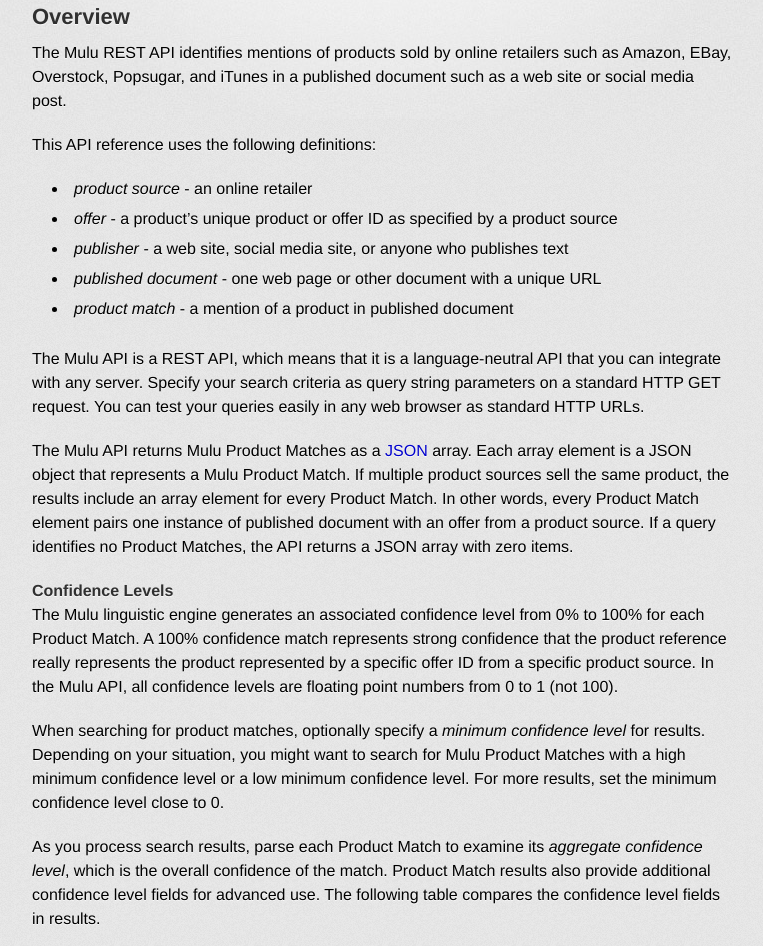
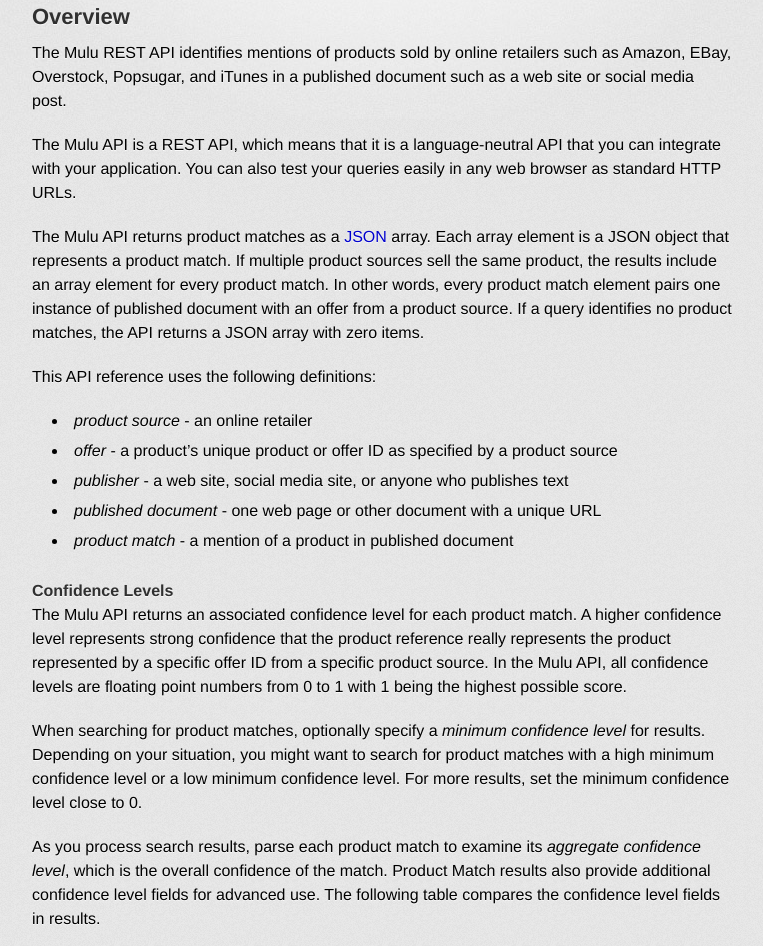
Before and after one commit to mulu/mulu.github.io, a Jekyll site: the page built from docs/api_overview.md, in a window 1280 px wide and 1400 px high. Shown: the part 454-1400 px from the top of the window, without its empty margins (258-1021 px from the left). Built offline with Jekyll 4.4.1, drawn with Linux system fonts in a browser that asks for light colours; some web fonts are replaced; some of the changed lines change nothing that is shown.

Commit message:
Clean-up to make it more engineering oriented
Changes:

  * Changed first section to retarget for an engineering audience
  * Changed formatting for non-table paragraphs

```diff
--- a/docs/api_overview.md
+++ b/docs/api_overview.md
@@ -6,7 +6,18 @@
 
 ## Overview
 
-The Mulu REST API identifies mentions of products sold by online retailers such as Amazon, EBay, Overstock, Popsugar, and iTunes in a published document such as a web site or social media post.
+The Mulu REST API identifies mentions of products sold by online retailers such as Amazon, EBay,
+Overstock, Popsugar, and iTunes in a published document such as a web site or social media post.
+
+The Mulu API is a REST API, which means that it is a language-neutral API that you can integrate
+with your application. You can also test your queries easily in any web browser as standard HTTP
+URLs.
+
+The Mulu API returns product matches as a [JSON](http://tools.ietf.org/html/rfc7159) array.  Each
+array element is a JSON object that represents a product match. If multiple product sources sell
+the same product, the results include an array element for every product match. In other words,
+every product match element pairs one instance of published document with an offer from a product
+source. If a query identifies no product matches, the API returns a JSON array with zero items.
 
 This API reference uses the following definitions:
 
@@ -16,17 +27,22 @@
 * _published document_ - one web page or other document with a unique URL
 * _product match_ - a mention of a product in published document
 
-The Mulu API is a REST API, which means that it is a language-neutral API that you can integrate with any server. Specify your search criteria as query string parameters on a standard HTTP GET request. You can test your queries easily in any web browser as standard HTTP URLs.
-
-The Mulu API returns Mulu Product Matches as a [JSON](http://tools.ietf.org/html/rfc7159) array. Each array element is a JSON object that represents a Mulu Product Match. If multiple product sources sell the same product, the results include an array element for every Product Match. In other words, every Product Match element pairs one instance of published document with an offer from a product source. If a query identifies no Product Matches, the API returns a JSON array with zero items.
-
 ####<a name="confidencelevels"></a>Confidence Levels
 
-The Mulu linguistic engine generates an associated confidence level from 0% to 100% for each Product Match. A 100% confidence match represents strong confidence that the product reference really represents the product represented by a specific offer ID from a specific product source. In the Mulu API, all confidence levels are floating point numbers from 0 to 1 (not 100).
+The Mulu API returns an associated confidence level for each product match. A higher confidence
+level represents strong confidence that the product reference really represents the product
+represented by a specific offer ID from a specific product source. In the Mulu API, all confidence
+levels are floating point numbers from 0 to 1 with 1 being the highest possible score.
 
-When searching for product matches, optionally specify a _minimum confidence level_ for results. Depending on your situation, you might want to search for Mulu Product Matches with a high minimum confidence level or a low minimum confidence level. For more results, set the minimum confidence level close to 0.
+When searching for product matches, optionally specify a _minimum confidence level_ for results.
+Depending on your situation, you might want to search for product matches with a high minimum
+confidence level or a low minimum confidence level. For more results, set the minimum confidence
+level close to 0.
 
-As you process search results, parse each Product Match to examine its _aggregate confidence level_, which is the overall confidence of the match. Product Match results also provide additional confidence level fields for advanced use. The following table compares the confidence level fields in results.
+As you process search results, parse each product match to examine its _aggregate confidence
+level_, which is the overall confidence of the match. Product Match results also provide additional
+confidence level fields for advanced use. The following table compares the confidence level fields
+in results.
 
 | Result Field | Description |
 |:---+:---|
@@ -38,17 +54,24 @@
 
 ## Searching for Product Matches
 
-To search for product matches, submit an [HTTP&nbsp;GET](http://tools.ietf.org/html/rfc2616#section-9.3) request to the server `api.mulu.me` and request the `/v1/matches` resource. The operation `/v1/matches` is the only REST API operation in the Mulu&nbsp;API&nbsp;v1. Add query string parameters for your account API key and one or more search criteria.
+To search for product matches, submit an
+[HTTP&nbsp;GET](http://tools.ietf.org/html/rfc2616#section-9.3) request to the server `api.mulu.me`
+and request the `/v1/matches` resource. The operation `/v1/matches` is the only REST API operation
+in the Mulu&nbsp;API&nbsp;v1. Add query string parameters for your account API key and one or more
+search criteria.
 
 For basic testing in a browser, format Mulu API searches as standard HTTP URLs:
 
      http://api.mulu.me/v1/matches?apiKey=APIKEY&urlPrefix=http://www.magazine.com/
 
-Parameter values typically contain characters not permitted in query string parameters, such as ampersand, spaces, and other special characters. It is a critical requirement that you must [URL&nbsp;encode](http://tools.ietf.org/html/rfc3986#section-2.1) all query string parameters.
+Parameter values typically contain characters not permitted in query string parameters, such as
+ampersand, spaces, and other special characters. It is a critical requirement that you must
+[URL&nbsp;encode](http://tools.ietf.org/html/rfc3986#section-2.1) all query string parameters.
 
 ###<a name="requestParams"></a>Request Parameters
 
-Provide the `apiKey` parameter and at least one other search parameter. All field types are text values unless otherwise specified.
+Provide the `apiKey` parameter and at least one other search parameter. All field types are text
+values unless otherwise specified.
 
 
 | Name | Required?&nbsp;&nbsp; | Description |
@@ -65,7 +88,10 @@
 
 ## Example Search Requests
 
-The following are some example Mulu API requests. To make it easier to read examples, demo queries are shown with newlines and without parameter URL encoding. For real queries you must use [URL&nbsp;encoding](http://tools.ietf.org/html/rfc3986#section-2.1) for all query string parameters.
+The following are some example Mulu API requests. To make it easier to read examples, demo queries
+are shown with newlines and without parameter URL encoding. For real queries you must use
+[URL&nbsp;encoding](http://tools.ietf.org/html/rfc3986#section-2.1) for all query string
+parameters.
 
 
 #### URL Prefixes
@@ -119,7 +145,8 @@
     GET v1/matches?apiKey=DemoAPIKey
                   &offer=SKU123
 
-Note that in practice, the major retailers use different style offer IDs, so one offer ID tends to only match one store. However, you can specify a specific product source.
+Note that in practice, the major retailers use different style offer IDs, so one offer ID tends to
+only match one store. However, you can specify a specific product source.
 
 Return matches for the product offer `SKU123` from product source `MYSTORE`:
 
@@ -143,7 +170,8 @@
 
 #### Date Searches
 
-Return matches for the product offer `SKU123` from product source `MYSTORE` only if confirmed between midnight January 1, 2014 and July 1, 2014 in a specific time zone:
+Return matches for the product offer `SKU123` from product source `MYSTORE` only if confirmed
+between midnight January 1, 2014 and July 1, 2014 in a specific time zone:
 
     GET v1/matches?apiKey=DemoAPIKey
                   &offer=SKU123
@@ -151,13 +179,15 @@
                   &crawledAfter=2014-01-01T00:00:00.000-07:00
                   &crawledBefore=2014-07-01T00:00:00.000-07:00
 
-Remember that for real queries you must use [URL&nbsp;encoding](http://tools.ietf.org/html/rfc3986#section-2.1) for query string parameters.
+Remember that for real queries you must use
+[URL&nbsp;encoding](http://tools.ietf.org/html/rfc3986#section-2.1) for query string parameters.
 
 ## Understanding the JSON Response
 
 ### Example Response
 
-The following JSON describes an example match for a red stained glass lamp, sold by online vendor LightingOnline, reviewed by magazine LampReviews.com.
+The following JSON describes an example match for a red stained glass lamp, sold by online vendor
+LightingOnline, reviewed by magazine LampReviews.com.
 
     [
       {
@@ -199,7 +229,9 @@
 
 #### Match JSON
 
-The following table describes the format of a Match JSON object. The result of a query is a JSON array of Match JSON objects, each describing one Mulu Product Match.  All field types are text values unless otherwise specified. All of the fields in a Match JSON object are always populated.
+The following table describes the format of a Match JSON object. The result of a query is a JSON
+array of Match JSON objects, each describing one Mulu Product Match.  All field types are text
+values unless otherwise specified. All of the fields in a Match JSON object are always populated.
 
 | Field | Description |
 |:---+:---+:---|
@@ -220,7 +252,10 @@
 
 #### Product JSON<a name="prodFields"> </a>
 
-The following table describes the format of a Product JSON object, which is included in every Match JSON object. All field types are text values unless otherwise specified. All fields are provided and formatted by the product source data unless otherwise specified as provided by Mulu. All fields always exist as JSON fields but some may be unpopulated (see second column for details).
+The following table describes the format of a Product JSON object, which is included in every Match
+JSON object. All field types are text values unless otherwise specified. All fields are provided
+and formatted by the product source data unless otherwise specified as provided by Mulu. All fields
+always exist as JSON fields but some may be unpopulated (see second column for details).
 
 | Field | Always populated | Description |
 |:---+:---+:---|
@@ -260,7 +295,8 @@
 
 #### Document JSON<a name="docFields"></a>
 
-The following table describes the format of a Document JSON object, which is included in every Match JSON object. All field types are text values.
+The following table describes the format of a Document JSON object, which is included in every
+Match JSON object. All field types are text values.
 
 | Field | Description |
 |:---+:---|
```
